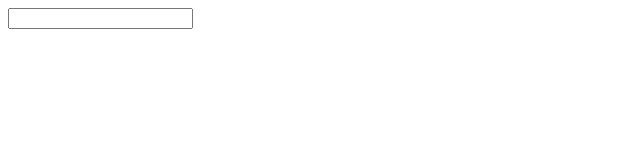
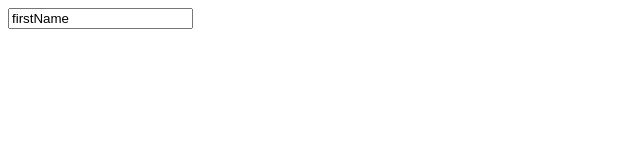
Before and after one commit to bastyloks12/helloworld, a plain HTML site: page index.html in a window 1280 px wide. Shown: the full height of the page, 0-640 px from the left. Drawn offline with Linux system fonts and the light colour scheme.

Commit message:
se completa el input

```diff
--- a/index.html
+++ b/index.html
@@ -8,6 +8,6 @@
 </head>
 <body>
     <form action="submit"></form>
-    <input type="text">
+    <input type="text" name="firstName" value="firstName">
 </body>
 </html>
```
